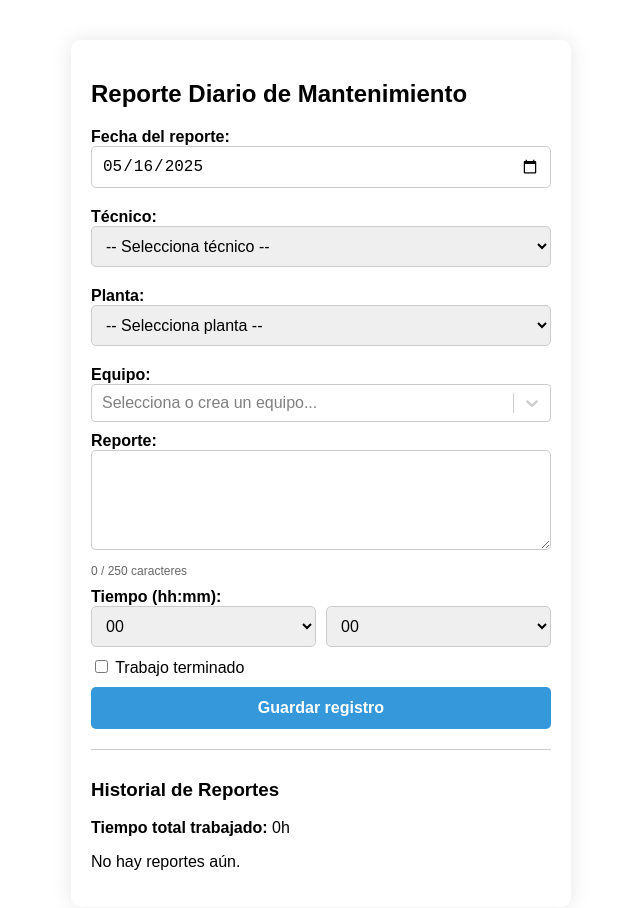
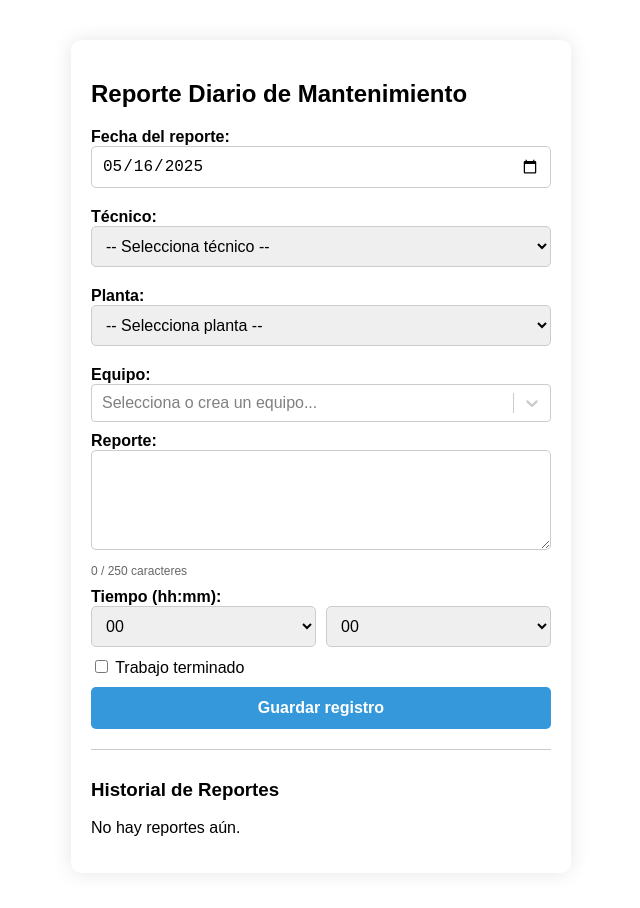
Before and after one commit to MarlonMoe23/reportes, a Next.js app: page / in a window 1280 px wide. Shown: the top 908 px of the page, without its empty margins (319-959 px from the left). Built offline with nearby package versions, Linux system fonts and the light colour scheme.

Commit message:
Quitado el total de horas trabajadas

```diff
--- a/pages/index.js
+++ b/pages/index.js
@@ -608,10 +608,7 @@ function App() {
 
       <div style={estilos.listaReportes}>
         <h3>Historial de Reportes</h3>
-        <p>
-          <strong>Tiempo total trabajado: </strong>
-          {formatTime(calcularTiempoTotal())}
-        </p>
+        <p></p>
 
         {reportesDiarios.length === 0 && <p>No hay reportes aún.</p>}
 
```
